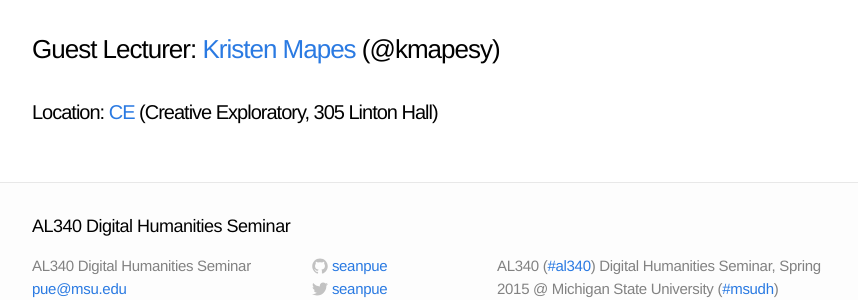
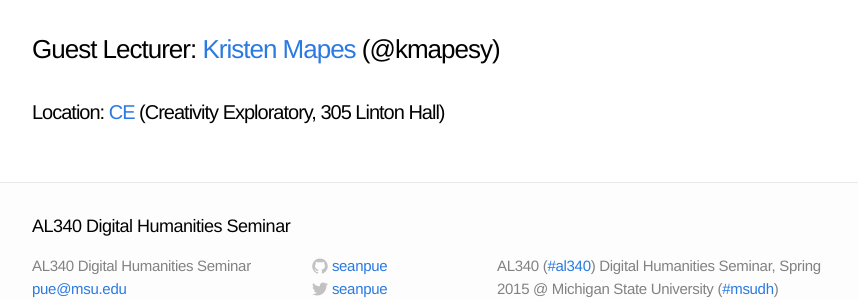
Before and after one commit to seanpue/al340, a Jekyll site: the page built from syllabus.md, in a window 1280 px wide and 900 px high, scrolled down 1687 px. Shown: the part 555-855 px from the top of the window, without its empty margins (208-1066 px from the left). Built offline with Jekyll 4.4.1, drawn with Linux system fonts in a browser that asks for light colours.

Commit message:
creative->creativity exploratory

```diff
--- a/syllabus.md
+++ b/syllabus.md
@@ -69,7 +69,7 @@
 
 ### Guest Lecturer: [Kristen Mapes] (@kmapesy)
 
-#### Location: [CE] (Creative Exploratory, 305 Linton Hall)
+#### Location: [CE] (Creativity Exploratory, 305 Linton Hall)
 
 [Digital_Humanities]: https://github.com/seanpue/al340/blob/master/readings/9780262018470_Open_Access_Edition.pdf?raw=true
 [D2L]: http://d2l.msu.edu
```
